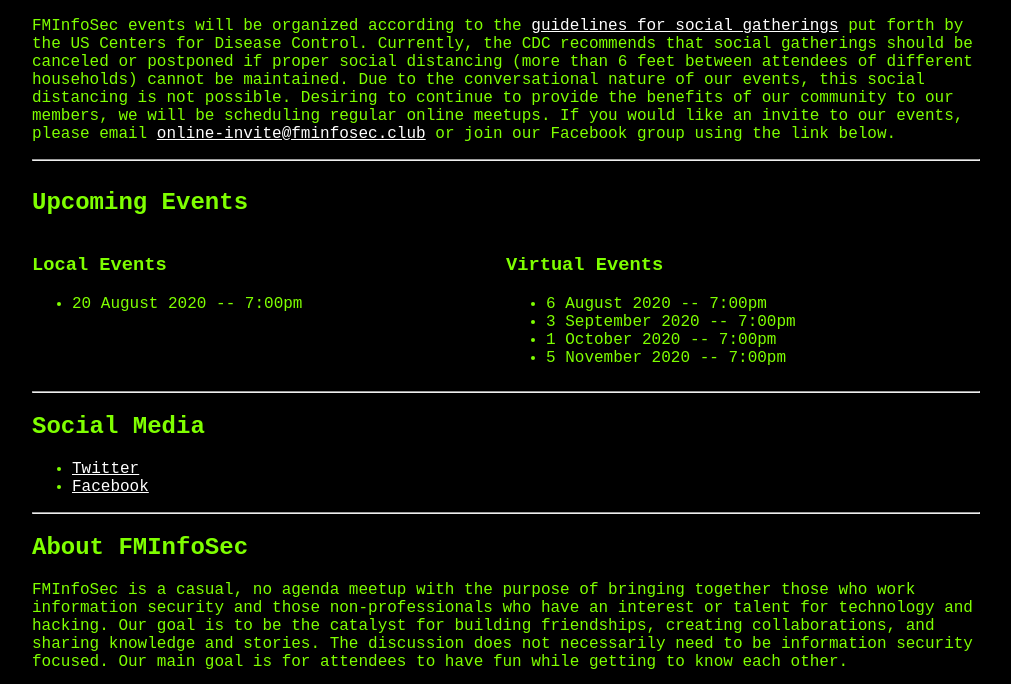
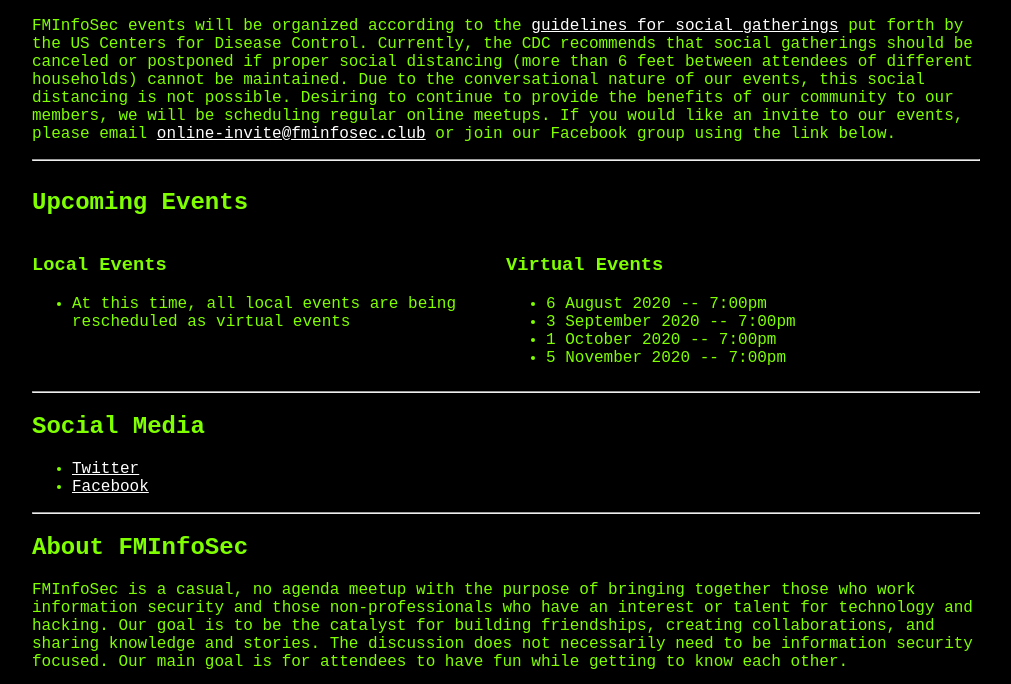
Before and after one commit to FMInfoSec/website, a plain HTML site: page fminfosec.club/index.html in a window 1280 px wide. Shown: the part 110-794 px from the top of the page, without its empty margins (134-1145 px from the left). Drawn offline with Linux system fonts and the light colour scheme.

Commit message:
Changed local event listing.

```diff
--- a/fminfosec.club/index.html
+++ b/fminfosec.club/index.html
@@ -51,7 +51,7 @@
       <article class="event-list">
         <h3>Local Events</h3>
         <ul>
-          <li>20 August 2020 -- 7:00pm</li>
+          <li>At this time, all local events are being rescheduled as virtual events</li>
         </ul>
       </article>
       <article class="event-list">
```
